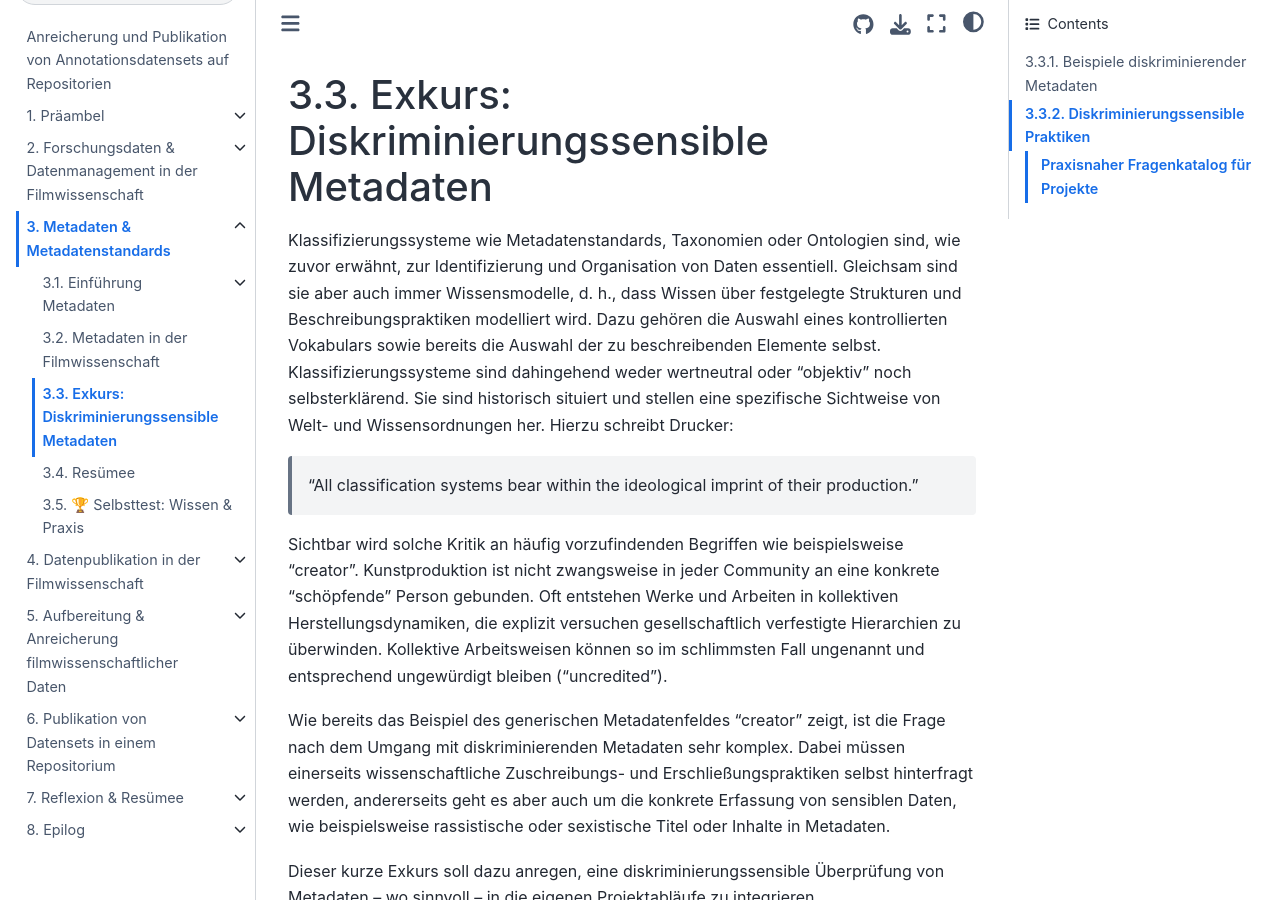
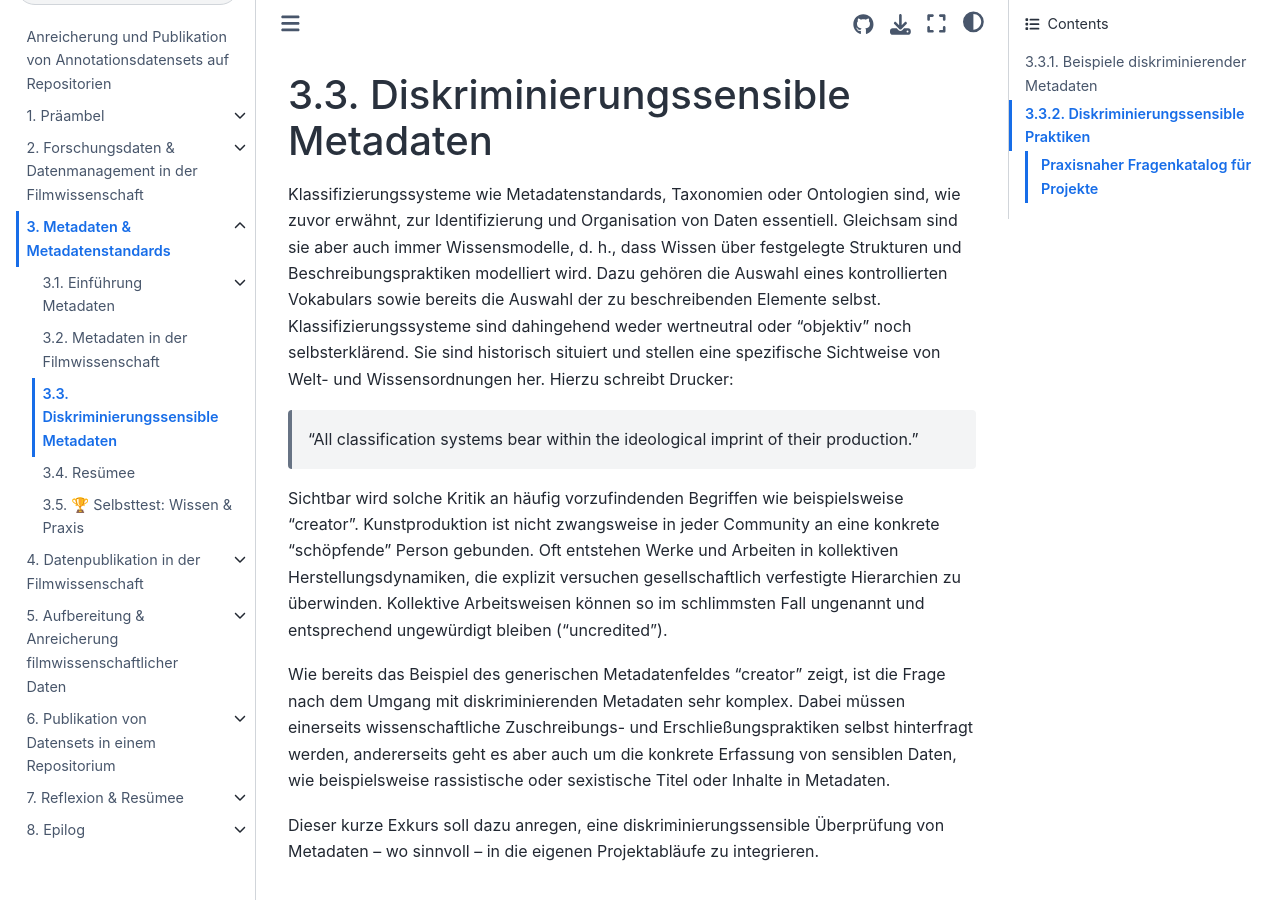
Before and after one commit to lam1aa/Bewegtes-Bild-Fallstudie-3, a Jupyter Book: the page built from 03_metadaten/diskriminierungssensible_metadaten.md, in a window 1280 px wide and 900 px high. Built offline with Jupyter Book 1.0.4 settings and Sphinx 7.4.7 and the Sphinx Book theme 1.1.4, drawn with Linux system fonts in a browser that asks for light colours.

Commit message:
update: change chapter header title

```diff
--- a/02_forschungsdaten_fdm/erhebung_nachnutzung.md
+++ b/02_forschungsdaten_fdm/erhebung_nachnutzung.md
@@ -1,4 +1,4 @@
-# Exkurs: Erhebung & Nachnutzung
+# Erhebung & Nachnutzung
 
 *Da diese Fallstudie sich auf die **Organisation, Aufbereitung und Publikation** von Daten entlang des filmwissenschaftlichen SFB-Teilprojekts der FU konzentriert, werden hier lediglich einige gängige Methoden, Beispiele und Hinweise für die Datenerhebung vorgestellt - es besteht kein Anspruch auf Vollständigkeit.*
 
--- a/03_metadaten/diskriminierungssensible_metadaten.md
+++ b/03_metadaten/diskriminierungssensible_metadaten.md
@@ -1,4 +1,4 @@
-# Exkurs: Diskriminierungssensible Metadaten
+# Diskriminierungssensible Metadaten
 
 Klassifizierungssysteme wie Metadatenstandards, Taxonomien oder Ontologien sind, wie zuvor erwähnt, zur Identifizierung und Organisation von Daten essentiell. Gleichsam sind sie aber auch immer Wissensmodelle, d. h., dass Wissen über festgelegte Strukturen und Beschreibungspraktiken modelliert wird. Dazu gehören die Auswahl eines kontrollierten Vokabulars sowie bereits die Auswahl der zu beschreibenden Elemente selbst.
 Klassifizierungssysteme sind dahingehend weder wertneutral oder "objektiv" noch selbsterklärend. Sie sind historisch situiert und stellen eine spezifische Sichtweise von Welt- und Wissensordnungen her. Hierzu schreibt Drucker:
--- a/05_aufbereitung_anreicherung/diskriminierungssensible_überprüfung.md
+++ b/05_aufbereitung_anreicherung/diskriminierungssensible_überprüfung.md
@@ -1 +1 @@
-# Exkurs: Diskriminierungssensible Überprüfung
+# Diskriminierungssensible Überprüfung
```
